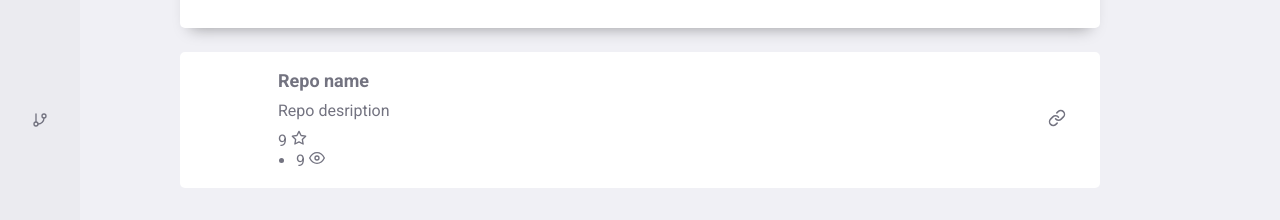
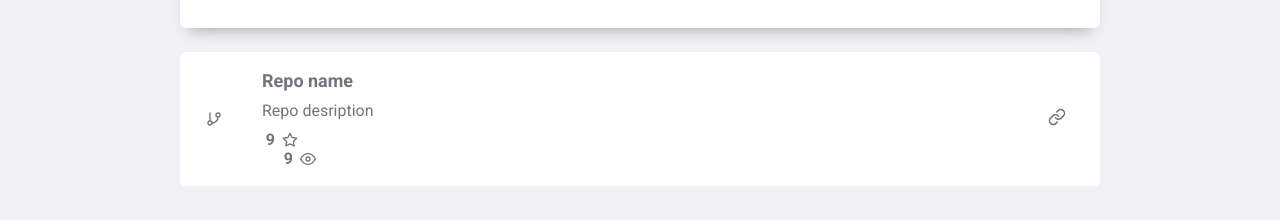
Before and after one commit to Giovani-Silva/github-search, a React (Create React App) app: page / in a window 1280 px wide. Shown: the part 573-793 px from the top of the page. Built offline with nearby package versions, Linux system fonts and the light colour scheme.

Commit message:
ajustes layout

```diff
--- a/src/App.tsx
+++ b/src/App.tsx
@@ -1,5 +1,5 @@
 import React from 'react';
-import Header from './pages/components/Header';
+import Header from './components/Header';
 import Dashboard from './pages/Dashboard';
 import GlobalStyle from './styles/global';
 
--- a/src/pages/components/Header/index.tsx
+++ b/src/components/Header/index.tsx
@@ -1,5 +1,5 @@
 import React from 'react';
-import logoImg from '../../../assets/logo.svg';
+import logoImg from '../../assets/logo.svg';
 
 import { Logo, Wrapper, Navigation, Menu, Item } from './styles';
 
--- a/src/pages/components/Header/styles.ts
+++ b/src/components/Header/styles.ts
@@ -1,6 +1,6 @@
 import styled from 'styled-components';
 
-import { COLORS, SIZES } from '../../../styles/variables';
+import { COLORS, SIZES } from '../../styles/variables';
 
 export const Wrapper = styled.header`
   display: flex;
--- a/src/pages/components/Profile/styles.ts
+++ b/src/components/Profile/styles.ts
@@ -1,6 +1,6 @@
 import styled from 'styled-components';
 
-import { COLORS, SIZES } from '../../../styles/variables';
+import { COLORS, SIZES } from '../../styles/variables';
 
 export const Wrapper = styled.header`
   display: flex;
--- a/src/pages/Dashboard/index.tsx
+++ b/src/pages/Dashboard/index.tsx
@@ -1,7 +1,7 @@
 import React, { FormEvent, useState } from 'react';
 import { FiGitBranch, FiLink, FiStar, FiEye } from 'react-icons/fi';
 
-import Profile from '../components/Profile';
+import Profile from '../../components/Profile';
 import {
   Form,
   Repositories,
@@ -28,18 +28,24 @@ const Dashboard: React.FC = () => {
       </Form>
       <Profile />
       <Repositories>
-        <RepositoryBoxIcon aria-hidden="true">
-          <FiGitBranch />
+        <RepositoryBoxIcon>
+          <FiGitBranch aria-hidden="true" />
         </RepositoryBoxIcon>
         <RepositoryInfo>
           <RepositoryTitle>Repo name</RepositoryTitle>
           <p>Repo desription</p>
           <ul>
             <li>
-              <span>9</span> <FiStar />
+              <strong>
+                9 <span>estrelas</span>
+              </strong>{' '}
+              <FiStar aria-hidden="true" />
             </li>
             <li>
-              <span>9</span> <FiEye />
+              <strong>
+                9 <span>visualizações</span>
+              </strong>{' '}
+              <FiEye aria-hidden="true" />
             </li>
           </ul>
         </RepositoryInfo>
--- a/src/pages/Dashboard/styles.ts
+++ b/src/pages/Dashboard/styles.ts
@@ -57,7 +57,7 @@ export const Repositories = styled.div`
 
 export const RepositoryInfo = styled.div`
   flex: 1;
-  margin-left: 80px;
+  margin-left: ${SIZES.xxlarge};
   position: relative;
   overflow: hidden;
 
@@ -65,19 +65,30 @@ export const RepositoryInfo = styled.div`
     margin: ${SIZES.small} 0;
   }
 
-  ul li + li {
-    margin-left: ${SIZES.large};
+  ul {
+    li {
+      display: flex;
+      align-items: center;
+      justify-content: space-around;
+      width: 40px;
+      margin-right: 16px;
+      & + li {
+        margin-left: ${SIZES.large};
+      }
+
+      span {
+        position: absolute;
+        left: -1000%;
+      }
+    }
   }
 `;
 
 export const RepositoryBoxIcon = styled.span`
   display: flex;
   justify-content: center;
-  background: #7373800a;
-  width: 80px;
+  width: ${SIZES.xxlarge};
   height: 100%;
-  position: absolute;
-  left: 0;
   align-items: center;
 `;
 
--- /dev/null
+++ b/src/pages/Historic/index.tsx
@@ -0,0 +1,5 @@
+import React from 'react';
+
+const Historic: React.FC = () => <h1>Histórico</h1>;
+
+export default Historic;
```
Also changed, not shown: src/components/Profile/index.tsx (renamed from src/pages/components/Profile/index.tsx).
